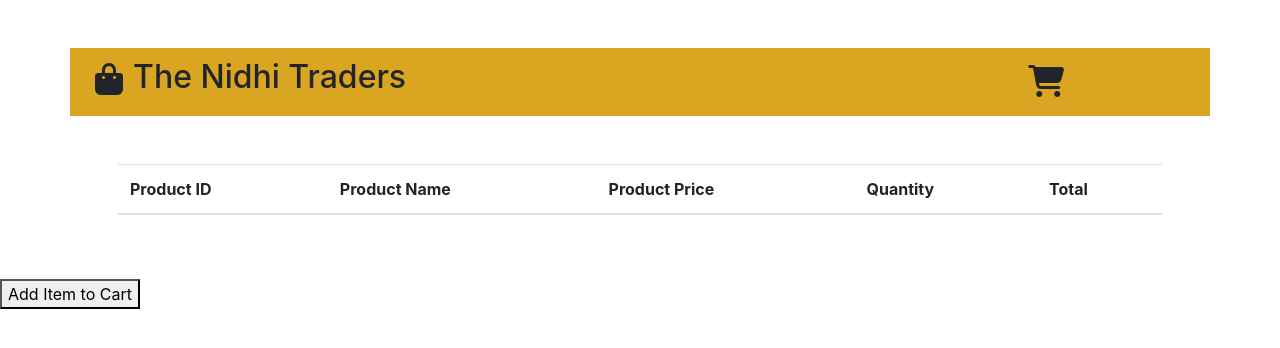
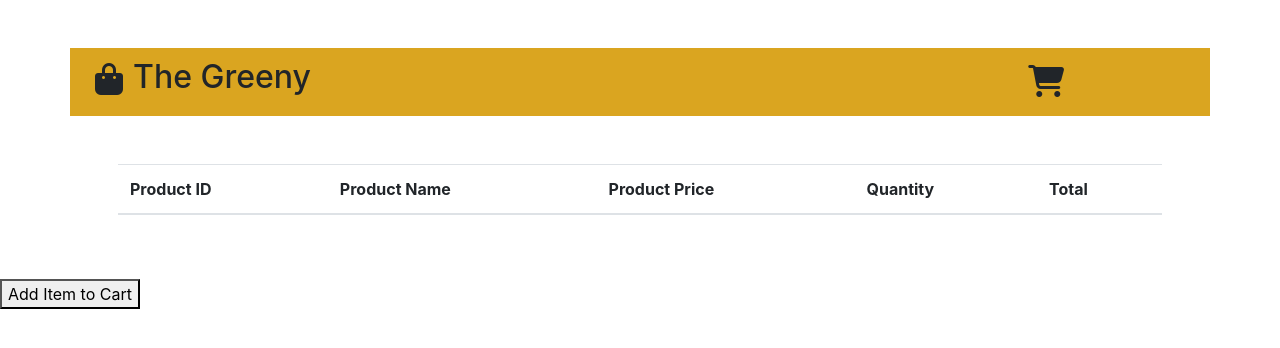
Before and after one commit to vampire20045/grocery, a website: page public/cart.html in a window 1280 px wide. Drawn offline with nearby package versions, Linux system fonts and the light colour scheme.

Commit message:
first commit

```diff
--- a/public/cart.html
+++ b/public/cart.html
@@ -29,7 +29,7 @@
             <div class="col-sm-6">
                 <div class="cart-company-name">
                     <i class="fa fa-shopping-bag"></i>
-                    <h2>The Nidhi Traders</h2>
+                    <h2>The Greeny</h2>
                 </div>
             </div>
             <div class="col-sm-2 offset-4">
```
